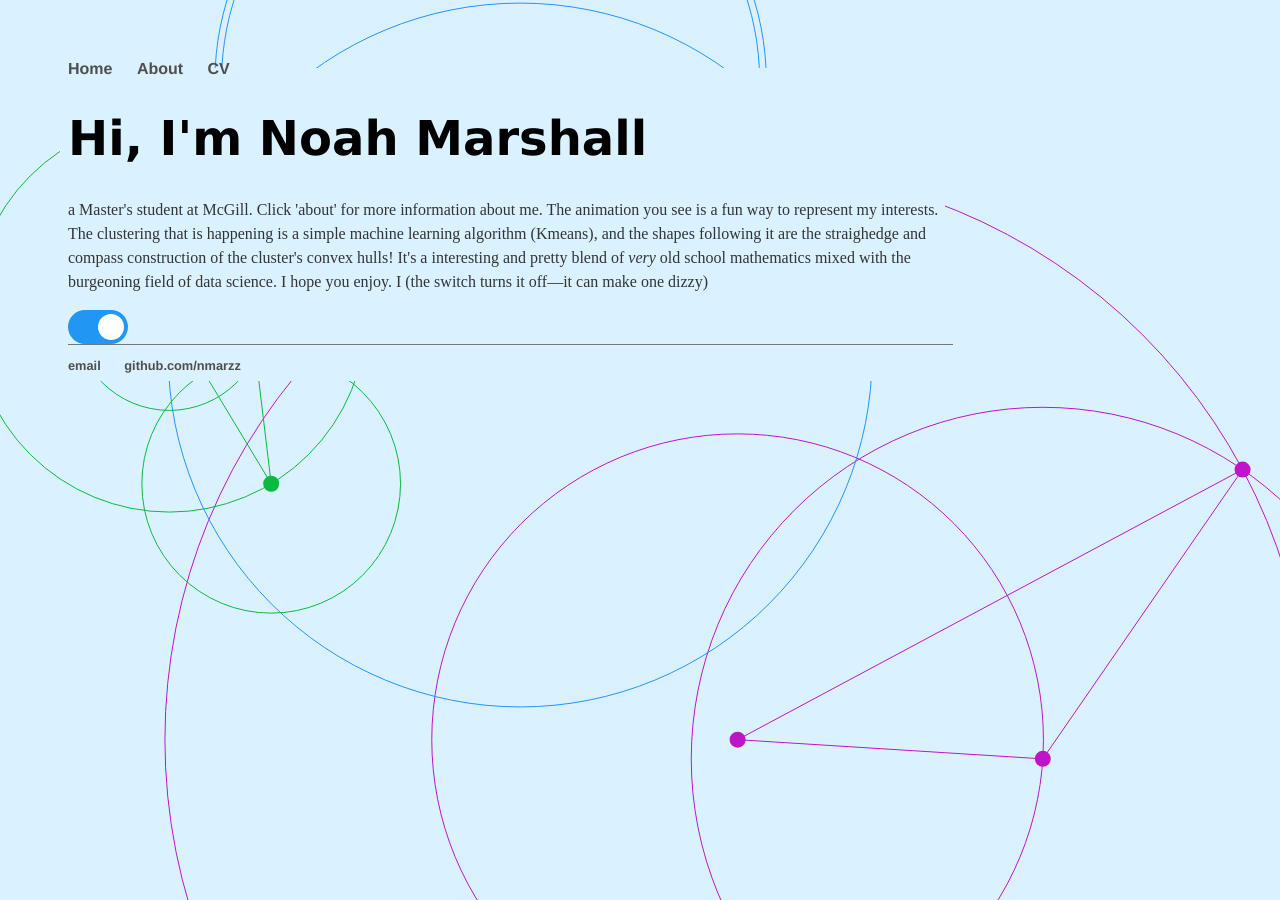
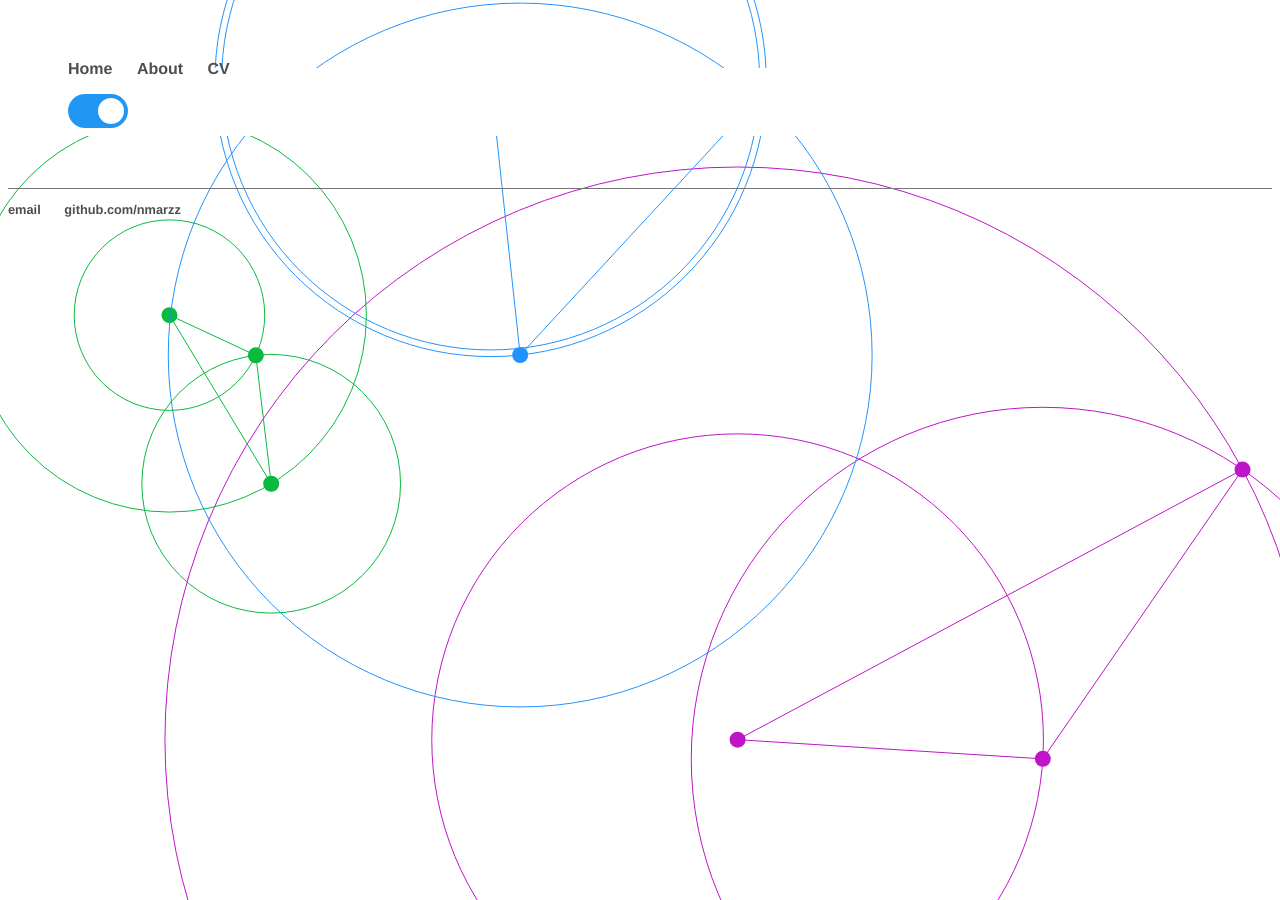
Before and after one commit to nmarzz/nmarzz.github.io, a Jekyll site: the page built from index.html, in a window 1280 px wide. Built offline with Jekyll 4.4.1, drawn with Linux system fonts in a browser that asks for light colours.

Commit message:
Moving about info

```diff
--- a/css/main.css
+++ b/css/main.css
@@ -1,7 +1,7 @@
 body {
     overflow: hidden; /*  Disable scrollbars */
     display: block;  /* No floating content on sides */
-    background-color: #daf2ff;
+    background-color: #FFFFFF;
 }
 
 nav ul, footer ul {
--- a/index.html
+++ b/index.html
@@ -6,15 +6,6 @@
 <body onLoad="init();">
 
 
-<div class="blurb">
-	<h1>Hi, I'm Noah Marshall</h1>
-	<p>a Master's student at McGill. Click 'about' for more information about me. The animation you see is a fun way to represent my interests.
-		The clustering that is happening is a simple machine learning algorithm (Kmeans), and the shapes following it are the straighedge and compass construction of the cluster's convex hulls!
-		It's a interesting and pretty blend of <em>very </em> old school mathematics mixed with the burgeoning field of data science. I hope you enjoy. I
-
-		(the switch turns it off—it can make one dizzy)
-	 </p>
-
 <!-- Rounded switch -->
 <label class="switch">
   <input id = "animateSwitch" type="checkbox" checked>
```
Also changed, not shown: about.html (+5 -2 lines).
